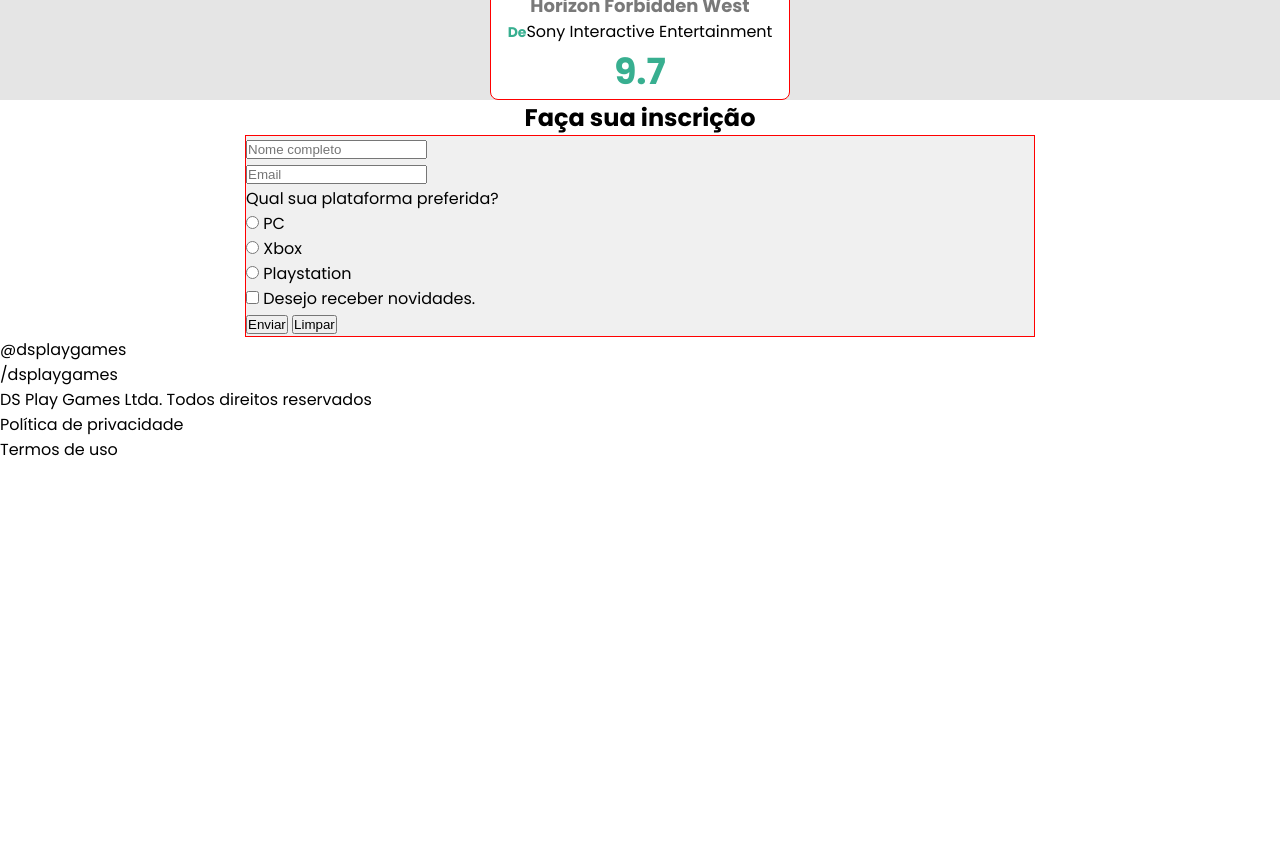
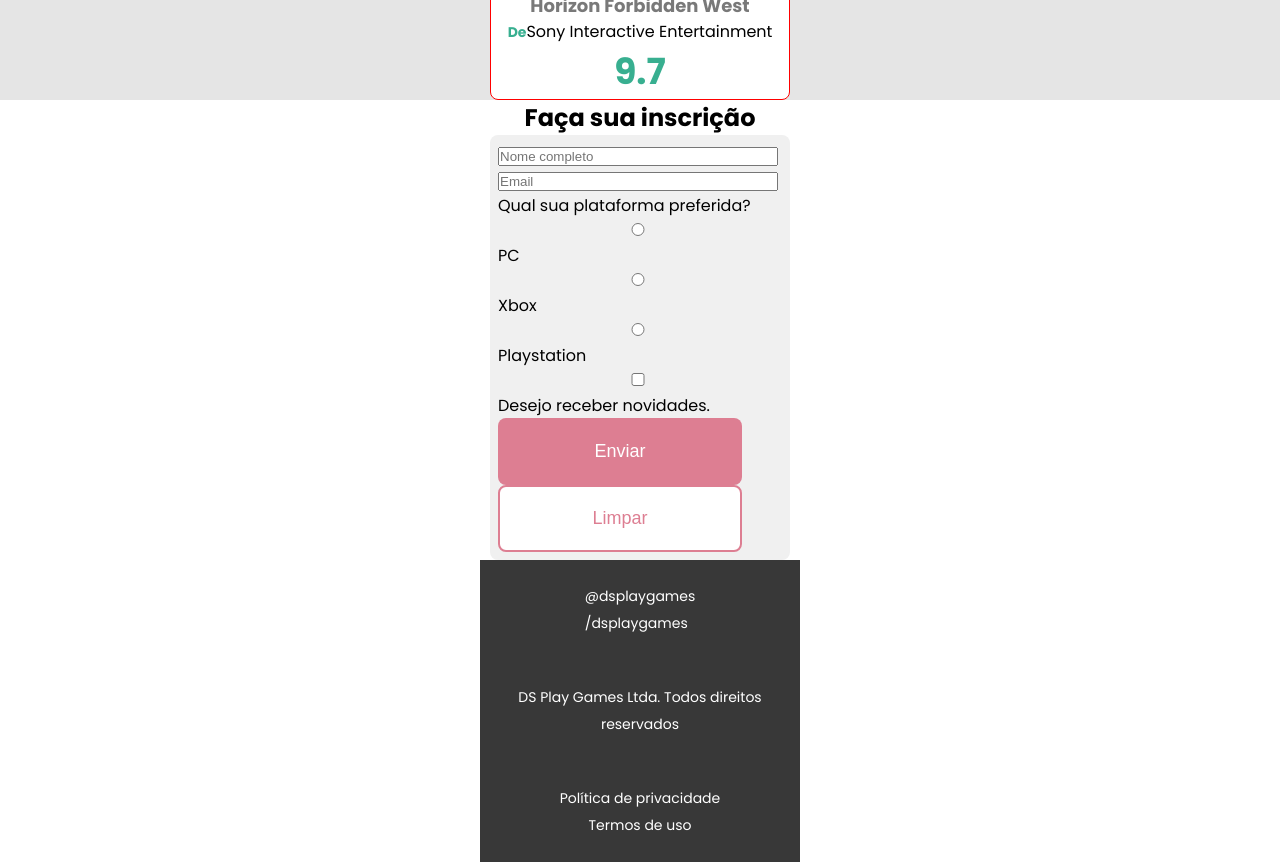
Before and after one commit to eldiocastilho/eldiocastilho-ds-desafio-dsplaygames, a plain HTML site: page index.html in a window 1280 px wide. Shown: the part 1320-2182 px from the top of the page. Before the commit the page ends 1782 px from the top, so only its background shows below. Drawn offline with Linux system fonts and the light colour scheme.

Commit message:
Update CSS - Footer

```diff
--- a/css/styles.css
+++ b/css/styles.css
@@ -4,6 +4,7 @@
   --color-red: #dd7e92;
   --bg-light-gray: #e5e5e5;
   --bg-gray: #f0f0f0;
+  --bg-black: #383838;
   --text-gray: #797979;
 }
 
@@ -64,12 +65,10 @@ body {
   padding: 12px;
 
   border: 1px solid red;
-
 }
 .news-card h3 {
   font-size: 16px;
   color: var(--color-green);
-
 }
 .news-card h4 {
   font-size: 12px;
@@ -140,7 +139,6 @@ body {
   color: var(--color-green);
   font-weight: 700;
 }
-
 #sign_up h2 {
   font-weight: 700;
   font-size: 24px;
@@ -149,10 +147,70 @@ body {
 }
 .form-card {
   width: 100%;
-  max-width: 790px;
+  max-width: 300px;
   margin: 0 auto;
 
   background-color: var(--bg-gray);
+  border-radius: 8px;
+  padding: 8px;
+}
+.form-card form input {
+  height: 5opx;
+  width: 280px;
+}
+#btn-send {
+  height: 67px;
+  width: 244px;
+  border-radius: 8px;
+  background-color: var(--color-red);
+  color: var(--color-white);
+  font-size: 18px;
+  border: none;
+}
+#btn-reset {
+  height: 67px;
+  width: 244px;
+  border-radius: 8px;
+  background-color: var(--color-white);
+  color: var(--color-red);
+  font-size: 18px;
+  border: 2px solid var(--color-red);
+}
+footer {
+  width: 100%;
+  max-width: 320px;
+  margin: 0 auto;
 
-  border: 1px solid red;
+  height: 302px;
+  background-color: var(--bg-black);
+
+  color: var(--color-white);
+  font-size: 14px;
 }
+.footer-content {
+  width: 100%;
+  max-width: 320px;
+  margin: 0 auto;
+
+  height: 302px;
+
+  display: flex;
+  flex-direction: column;
+  align-items: center;
+
+  justify-content: space-around;
+}
+.footer-content p {
+  padding: 3px;
+}
+.footer-company {
+  display: flex;
+  flex-direction: column;
+  align-items: center;
+
+}
+.footer-terms {
+  display: flex;
+  flex-direction: column;
+  align-items: center;
+}
--- a/index.html
+++ b/index.html
@@ -157,21 +157,26 @@
               />
               <label for="ctrl_receive_news">Desejo receber novidades.</label>
             </div>
-            <input type="submit" value="Enviar" />
-            <input type="reset" value="Limpar" />
+            <input id="btn-send" type="submit" value="Enviar" />
+            <input id="btn-reset" type="reset" value="Limpar" />
           </form>
         </div>
       </section>
     </main>
     <footer>
+      <div class="footer-content">
         <div>
           <p>@dsplaygames</p>
           <p>/dsplaygames</p>
         </div>
-      <div>DS Play Games Ltda. Todos direitos reservados</div>
-      <div>
+        <div class="footer-company">
+          <p>DS Play Games Ltda. Todos direitos</p>
+          <p>reservados</p>
+        </div>
+        <div class="footer-terms">
           <p>Política de privacidade</p>
           <p>Termos de uso</p>
+        </div>
       </div>
     </footer>
   </body>
```
Lines whose indentation alone changed are shown as unchanged.
